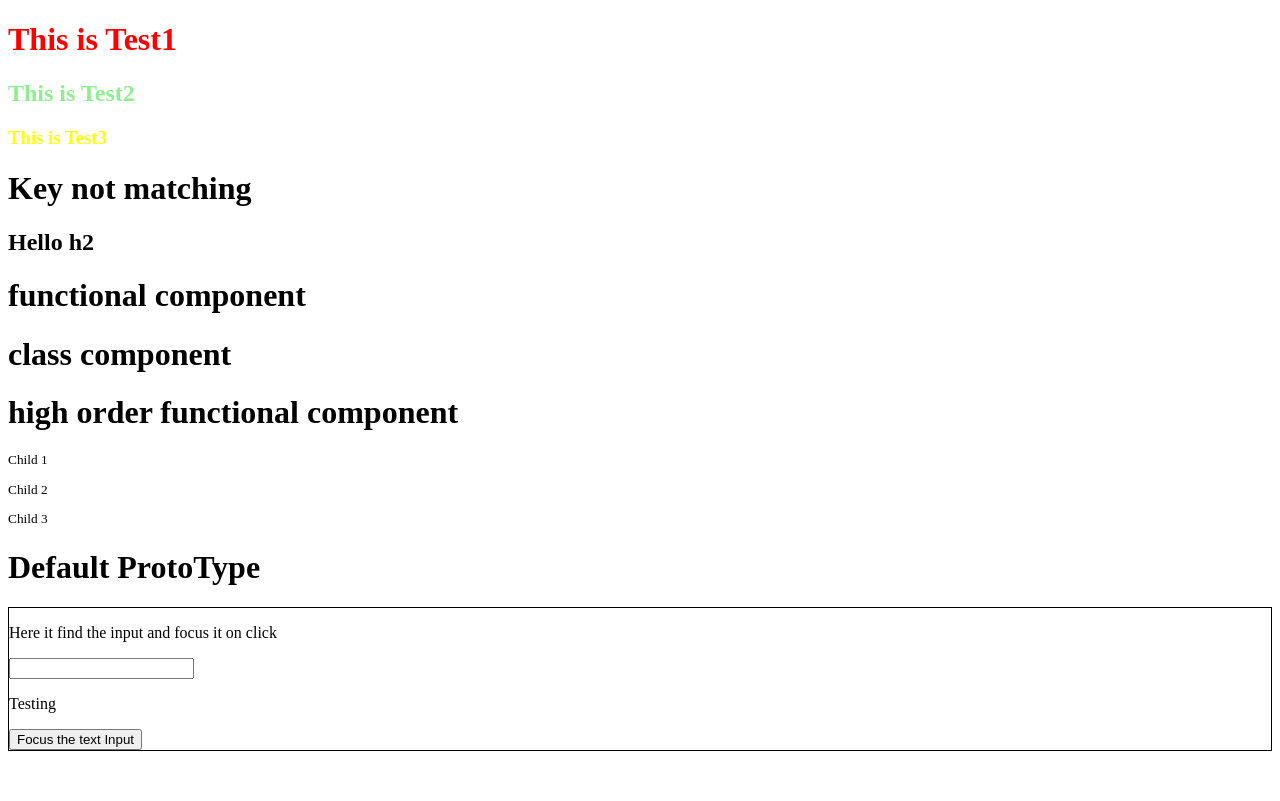
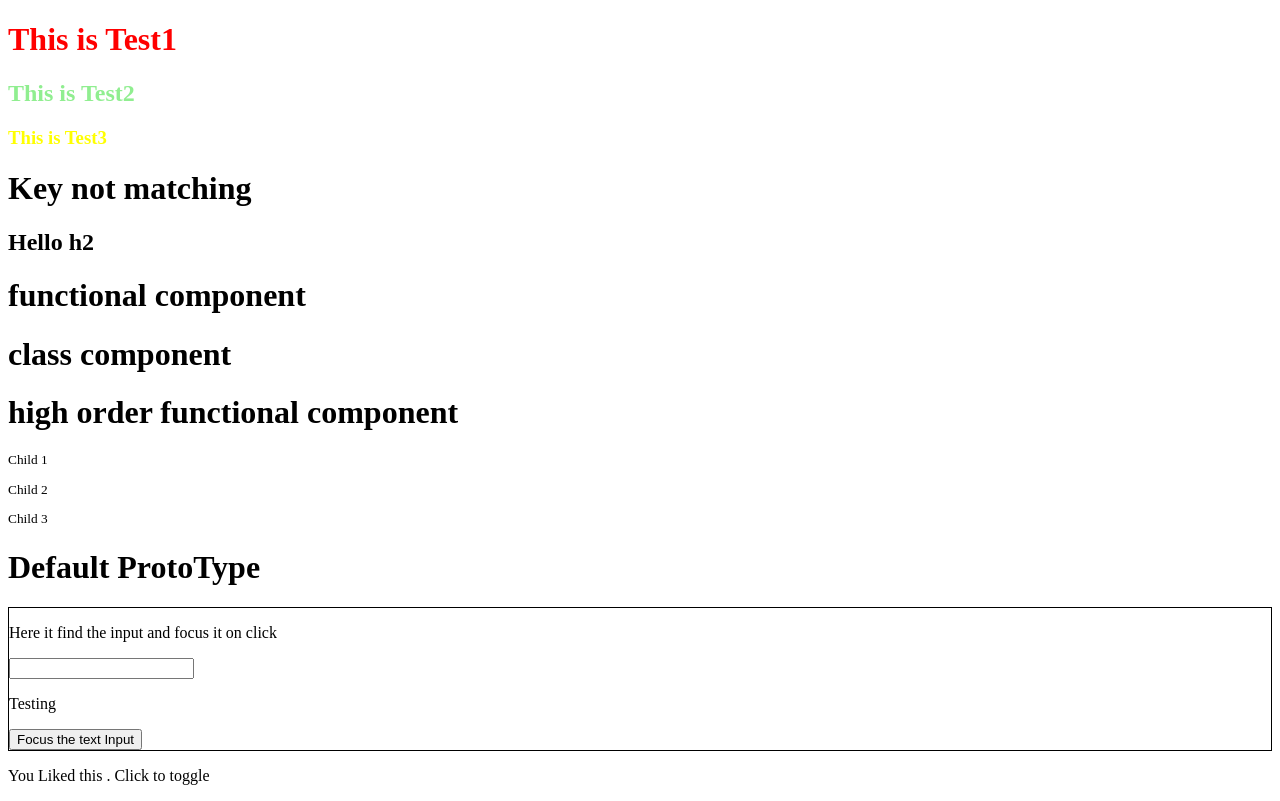
Before and after one commit to rahulvishwakarm/React-Basic-Concept, a React (Create React App) app: page / in a window 1280 px wide. Built offline with nearby package versions, Linux system fonts and the light colour scheme.

Commit message:
this State

```diff
--- a/src/App.js
+++ b/src/App.js
@@ -3,6 +3,7 @@ import FindingDOMNode from './FInd DOM node/FindingDOMNode';
 import PropsChildrenGet from './Props Children/PropsChildrenGet';
 import DefaultProps from './Prototype/DefaultProps';
 import Prototype from './Prototype/Prototype';
+import ThisState from './State/ThisState';
 import ClassComponent from './Type of Components/ClassComponent';
 import FunctionalComp from './Type of Components/FunctionalComp';
 import HightorderCompoent from './Type of Components/HighOrderComponent';
@@ -62,6 +63,11 @@ function App() {
 
         {/* Finding a DOM node */}
         <FindingDOMNode/>
+
+        {/* this.state */}
+        <ThisState/>
+
+
     </div>
   );
 }
--- /dev/null
+++ b/src/State/ThisState.js
@@ -0,0 +1,26 @@
+import React, { Component } from 'react';
+
+class ThisState extends Component {
+    constructor(props){
+        super(props);
+        this.state = {
+            liked:true
+        }
+        this.handleClick = this.handleClick.bind(this);
+    }
+    handleClick(event) {
+        this.setState({liked:!this.state.liked});
+    }
+    render() {
+        var text = this.state.liked ? 'Liked' : "Haven't liked"
+        return (
+            <div>
+                <p onClick={this.handleClick}>
+                    You {text} this . Click to toggle
+                </p>
+            </div>
+        )
+    }
+}
+
+export default ThisState;
```
